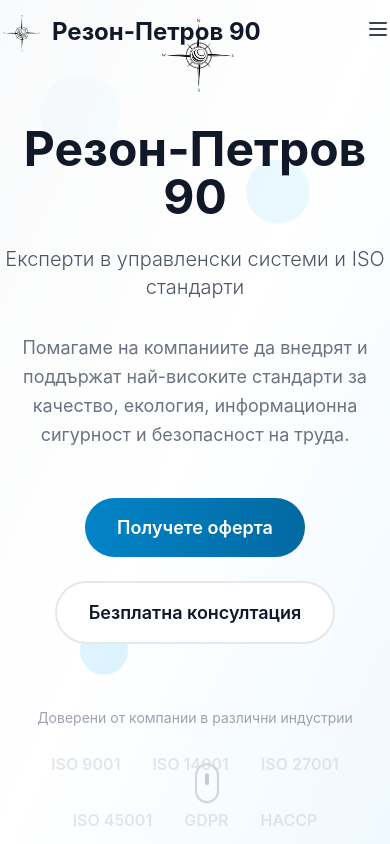
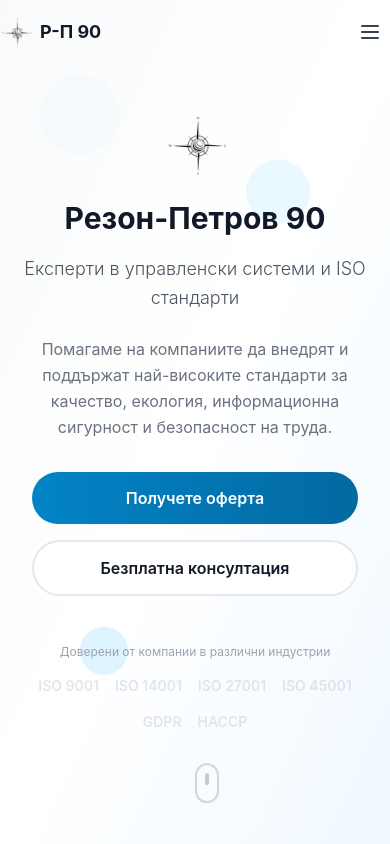
Before and after one commit to cMeXoTBoPeH/reson-petrov-landing, a React (Create React App) app: page / in a window 390 px wide. Shown: the top 844 px of the page. Built offline with nearby package versions, Linux system fonts and the light colour scheme.

Commit message:
Optimize navbar and hero section for mobile and tablet devices

```diff
--- a/public/index.html
+++ b/public/index.html
@@ -59,28 +59,45 @@
       .btn-primary {
         background: linear-gradient(to right, #0284c7, #0369a1);
         color: white;
-        padding: 1rem 2rem;
+        padding: 0.875rem 1.5rem;
         border-radius: 9999px;
         font-weight: 600;
-        font-size: 1.125rem;
+        font-size: 1rem;
         transition: all 0.3s ease;
         transform: scale(1);
+        border: none;
+        cursor: pointer;
+        display: inline-flex;
+        align-items: center;
+        justify-content: center;
+        min-height: 48px;
       }
       .btn-primary:hover {
         background: linear-gradient(to right, #0369a1, #075985);
         box-shadow: 0 10px 15px -3px rgba(0, 0, 0, 0.1);
         transform: scale(1.05);
       }
+      @media (min-width: 640px) {
+        .btn-primary {
+          padding: 1rem 2rem;
+          font-size: 1.125rem;
+        }
+      }
       .btn-secondary {
         background: white;
         color: #111827;
-        padding: 1rem 2rem;
+        padding: 0.875rem 1.5rem;
         border-radius: 9999px;
         font-weight: 600;
-        font-size: 1.125rem;
+        font-size: 1rem;
         border: 2px solid #e5e7eb;
         transition: all 0.3s ease;
         transform: scale(1);
+        cursor: pointer;
+        display: inline-flex;
+        align-items: center;
+        justify-content: center;
+        min-height: 48px;
       }
       .btn-secondary:hover {
         background: #f9fafb;
@@ -88,12 +105,18 @@
         box-shadow: 0 10px 15px -3px rgba(0, 0, 0, 0.1);
         transform: scale(1.05);
       }
+      @media (min-width: 640px) {
+        .btn-secondary {
+          padding: 1rem 2rem;
+          font-size: 1.125rem;
+        }
+      }
       .section-padding {
-        padding: 5rem 1rem;
+        padding: 3rem 1rem;
       }
       @media (min-width: 640px) {
         .section-padding {
-          padding: 5rem 1.5rem;
+          padding: 4rem 1.5rem;
         }
       }
       @media (min-width: 1024px) {
--- a/src/components/Hero.tsx
+++ b/src/components/Hero.tsx
@@ -19,58 +19,58 @@ const Hero: React.FC = () => {
       <div className="absolute bottom-40 left-20 w-12 h-12 bg-brand-300 rounded-full opacity-25 animate-float" style={{ animationDelay: '2s' }}></div>
 
       <div className="container-max text-center relative z-10">
-        <div className="max-w-4xl mx-auto">
+        <div className="max-w-4xl mx-auto px-4">
           {/* Company Logo */}
-          <div className="flex justify-center mb-8 animate-fade-in">
+          <div className="flex justify-center mb-6 sm:mb-8 animate-fade-in">
             <img
               src={`${process.env.PUBLIC_URL}/2222233333.png`}
               alt="Резон-Петров 90 Logo"
-              className="w-20 h-20 lg:w-24 lg:h-24 object-contain"
+              className="w-16 h-16 sm:w-20 sm:h-20 lg:w-24 lg:h-24 object-contain"
             />
           </div>
 
           {/* Main heading */}
-          <h1 className="text-5xl md:text-6xl lg:text-7xl font-bold text-gray-900 mb-6 animate-fade-in" style={{ animationDelay: '0.2s' }}>
+          <h1 className="text-3xl sm:text-4xl md:text-5xl lg:text-6xl xl:text-7xl font-bold text-gray-900 mb-4 sm:mb-6 animate-fade-in leading-tight" style={{ animationDelay: '0.2s' }}>
             Резон-Петров 90
           </h1>
 
           {/* Tagline */}
-          <p className="text-xl md:text-2xl lg:text-3xl text-gray-600 mb-8 font-light animate-slide-up">
+          <p className="text-lg sm:text-xl md:text-2xl lg:text-3xl text-gray-600 mb-6 sm:mb-8 font-light animate-slide-up leading-relaxed">
             Експерти в управленски системи и ISO стандарти
           </p>
 
           {/* Description */}
-          <p className="text-lg md:text-xl text-gray-500 mb-12 max-w-3xl mx-auto leading-relaxed animate-slide-up" style={{ animationDelay: '0.2s' }}>
+          <p className="text-base sm:text-lg md:text-xl text-gray-500 mb-8 sm:mb-12 max-w-3xl mx-auto leading-relaxed animate-slide-up px-2" style={{ animationDelay: '0.2s' }}>
             Помагаме на компаниите да внедрят и поддържат най-високите стандарти за качество,
             екология, информационна сигурност и безопасност на труда.
           </p>
 
           {/* CTA Buttons */}
-          <div className="flex flex-col sm:flex-row gap-6 justify-center items-center animate-slide-up" style={{ animationDelay: '0.4s' }}>
+          <div className="flex flex-col sm:flex-row gap-4 sm:gap-6 justify-center items-center animate-slide-up px-4" style={{ animationDelay: '0.4s' }}>
             <button
               onClick={scrollToContact}
-              className="btn-primary"
+              className="btn-primary w-full sm:w-auto text-center"
             >
               Получете оферта
             </button>
             <button
               onClick={scrollToContact}
-              className="btn-secondary"
+              className="btn-secondary w-full sm:w-auto text-center"
             >
               Безплатна консултация
             </button>
           </div>
 
           {/* Trust indicators */}
-          <div className="mt-16 animate-fade-in" style={{ animationDelay: '0.6s' }}>
-            <p className="text-sm text-gray-400 mb-6">Доверени от компании в различни индустрии</p>
-            <div className="flex flex-wrap justify-center items-center gap-8 opacity-60">
-              <div className="text-gray-300 font-semibold">ISO 9001</div>
-              <div className="text-gray-300 font-semibold">ISO 14001</div>
-              <div className="text-gray-300 font-semibold">ISO 27001</div>
-              <div className="text-gray-300 font-semibold">ISO 45001</div>
-              <div className="text-gray-300 font-semibold">GDPR</div>
-              <div className="text-gray-300 font-semibold">HACCP</div>
+          <div className="mt-12 sm:mt-16 animate-fade-in px-4" style={{ animationDelay: '0.6s' }}>
+            <p className="text-xs sm:text-sm text-gray-400 mb-4 sm:mb-6">Доверени от компании в различни индустрии</p>
+            <div className="flex flex-wrap justify-center items-center gap-4 sm:gap-6 lg:gap-8 opacity-60">
+              <div className="text-gray-300 font-semibold text-sm sm:text-base">ISO 9001</div>
+              <div className="text-gray-300 font-semibold text-sm sm:text-base">ISO 14001</div>
+              <div className="text-gray-300 font-semibold text-sm sm:text-base">ISO 27001</div>
+              <div className="text-gray-300 font-semibold text-sm sm:text-base">ISO 45001</div>
+              <div className="text-gray-300 font-semibold text-sm sm:text-base">GDPR</div>
+              <div className="text-gray-300 font-semibold text-sm sm:text-base">HACCP</div>
             </div>
           </div>
         </div>
--- a/src/components/Navbar.tsx
+++ b/src/components/Navbar.tsx
@@ -24,21 +24,22 @@ const Navbar: React.FC<NavbarProps> = ({ isScrolled }) => {
       <div className="container-max">
         <div className="flex items-center justify-between h-16 lg:h-20">
           {/* Logo */}
-          <div className="flex items-center space-x-3">
+          <div className="flex items-center">
             <button
               onClick={() => scrollToSection('hero')}
-              className="flex items-center space-x-3 hover:opacity-80 transition-opacity duration-300"
+              className="flex items-center space-x-2 sm:space-x-3 hover:opacity-80 transition-opacity duration-300"
             >
               {/* Company Logo */}
               <img
                 src={`${process.env.PUBLIC_URL}/2222233333.png`}
                 alt="Резон-Петров 90 Logo"
-                className="w-10 h-10 lg:w-12 lg:h-12 object-contain"
+                className="w-8 h-8 sm:w-10 sm:h-10 lg:w-12 lg:h-12 object-contain flex-shrink-0"
               />
 
               {/* Company Name */}
-              <span className="text-2xl lg:text-3xl font-bold text-gray-900">
-                Резон-Петров 90
+              <span className="text-lg sm:text-xl md:text-2xl lg:text-3xl font-bold text-gray-900 leading-tight">
+                <span className="hidden sm:inline">Резон-Петров 90</span>
+                <span className="sm:hidden">Р-П 90</span>
               </span>
             </button>
           </div>
@@ -87,7 +88,7 @@ const Navbar: React.FC<NavbarProps> = ({ isScrolled }) => {
           <div className="lg:hidden">
             <button
               onClick={() => setIsMobileMenuOpen(!isMobileMenuOpen)}
-              className="text-gray-700 hover:text-brand-600 transition-colors duration-300"
+              className="p-2 text-gray-700 hover:text-brand-600 transition-colors duration-300 rounded-lg hover:bg-gray-100"
             >
               <svg
                 className="w-6 h-6"
@@ -117,44 +118,46 @@ const Navbar: React.FC<NavbarProps> = ({ isScrolled }) => {
 
         {/* Mobile Navigation */}
         {isMobileMenuOpen && (
-          <div className="lg:hidden bg-white/95 backdrop-blur-md border-t border-gray-200">
-            <div className="px-4 py-6 space-y-4">
+          <div className="lg:hidden bg-white/95 backdrop-blur-md border-t border-gray-200 shadow-lg">
+            <div className="px-4 py-6 space-y-2">
               <button
                 onClick={() => scrollToSection('services')}
-                className="block w-full text-left text-gray-700 hover:text-brand-600 transition-colors duration-300 font-medium py-2"
+                className="block w-full text-left text-gray-700 hover:text-brand-600 transition-colors duration-300 font-medium py-3 px-2 rounded-lg hover:bg-gray-50"
               >
                 Услуги
               </button>
               <button
                 onClick={() => scrollToSection('process')}
-                className="block w-full text-left text-gray-700 hover:text-brand-600 transition-colors duration-300 font-medium py-2"
+                className="block w-full text-left text-gray-700 hover:text-brand-600 transition-colors duration-300 font-medium py-3 px-2 rounded-lg hover:bg-gray-50"
               >
                 Процес
               </button>
               <button
                 onClick={() => scrollToSection('industries')}
-                className="block w-full text-left text-gray-700 hover:text-brand-600 transition-colors duration-300 font-medium py-2"
+                className="block w-full text-left text-gray-700 hover:text-brand-600 transition-colors duration-300 font-medium py-3 px-2 rounded-lg hover:bg-gray-50"
               >
                 Индустрии
               </button>
               <button
                 onClick={() => scrollToSection('about')}
-                className="block w-full text-left text-gray-700 hover:text-brand-600 transition-colors duration-300 font-medium py-2"
+                className="block w-full text-left text-gray-700 hover:text-brand-600 transition-colors duration-300 font-medium py-3 px-2 rounded-lg hover:bg-gray-50"
               >
                 За нас
               </button>
               <button
                 onClick={() => scrollToSection('faq')}
-                className="block w-full text-left text-gray-700 hover:text-brand-600 transition-colors duration-300 font-medium py-2"
+                className="block w-full text-left text-gray-700 hover:text-brand-600 transition-colors duration-300 font-medium py-3 px-2 rounded-lg hover:bg-gray-50"
               >
                 Въпроси
               </button>
-              <button
-                onClick={() => scrollToSection('contact')}
-                className="btn-primary w-full mt-4"
-              >
-                Свържете се с нас
-              </button>
+              <div className="pt-4 border-t border-gray-200">
+                <button
+                  onClick={() => scrollToSection('contact')}
+                  className="btn-primary w-full text-center"
+                >
+                  Свържете се с нас
+                </button>
+              </div>
             </div>
           </div>
         )}
```
